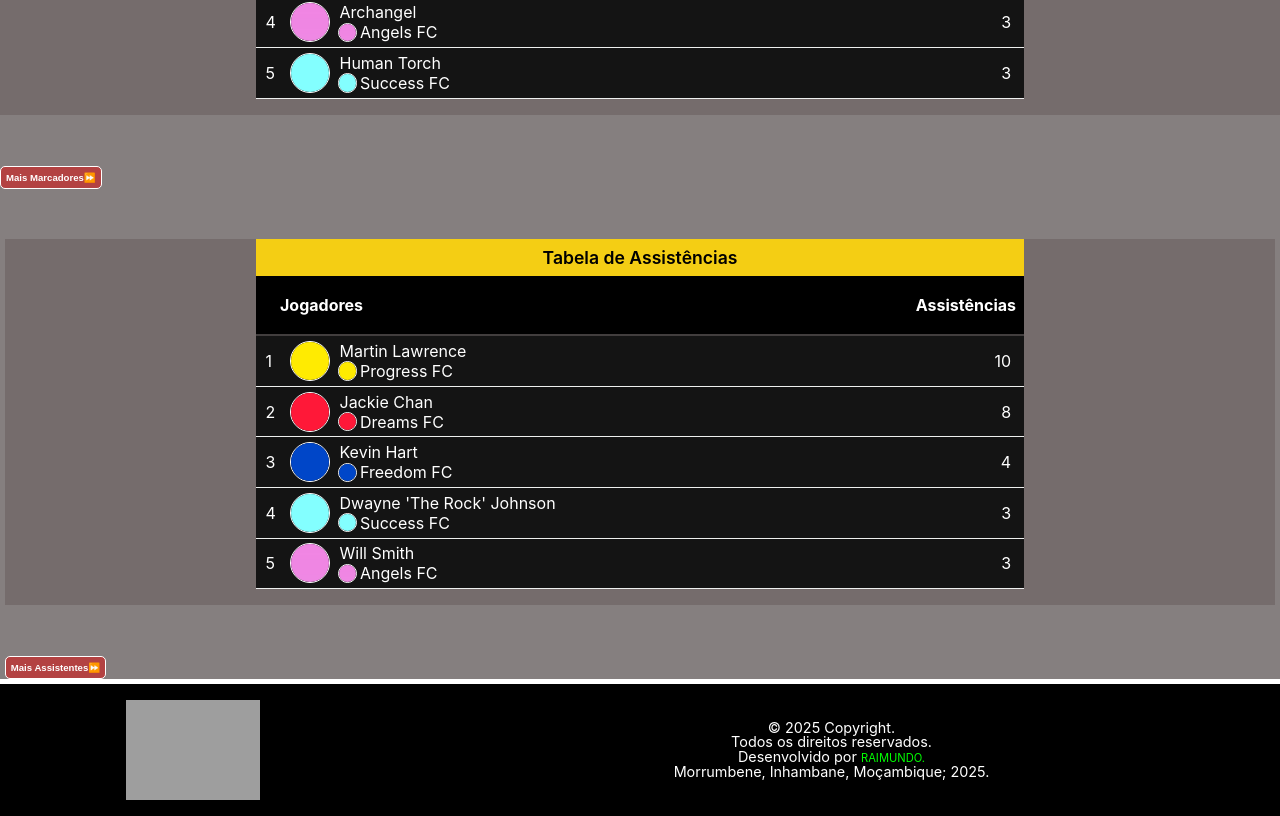
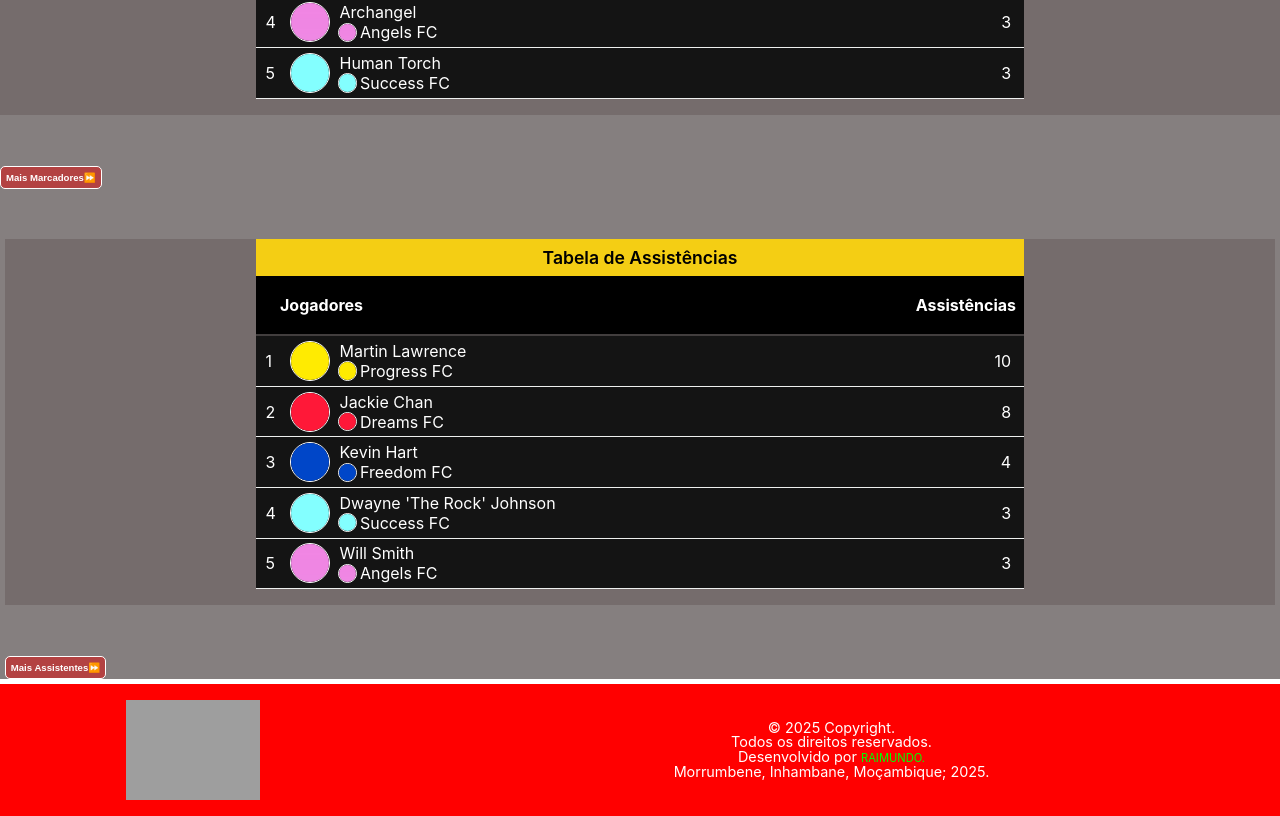
Before and after one commit to Freddsterius/maningue-bola, a React (Create React App) app: page / in a window 1280 px wide. Shown: the part 1742-2558 px from the top of the page. Built offline with nearby package versions, Linux system fonts and the light colour scheme; grey boxes are pictures that could not be loaded.

Commit message:
minor modifications

```diff
--- a/src/layout/footer/Footer.css
+++ b/src/layout/footer/Footer.css
@@ -1,10 +1,9 @@
 .footer-container {
   background-color: var(--dark);
-  height: auto;
-  width: 100%;
   padding: 1rem 0.1rem;
   display: flex;
   justify-content: center;
+  background-color: red;
 }
 
 .footer-logo-conatiner {
```
